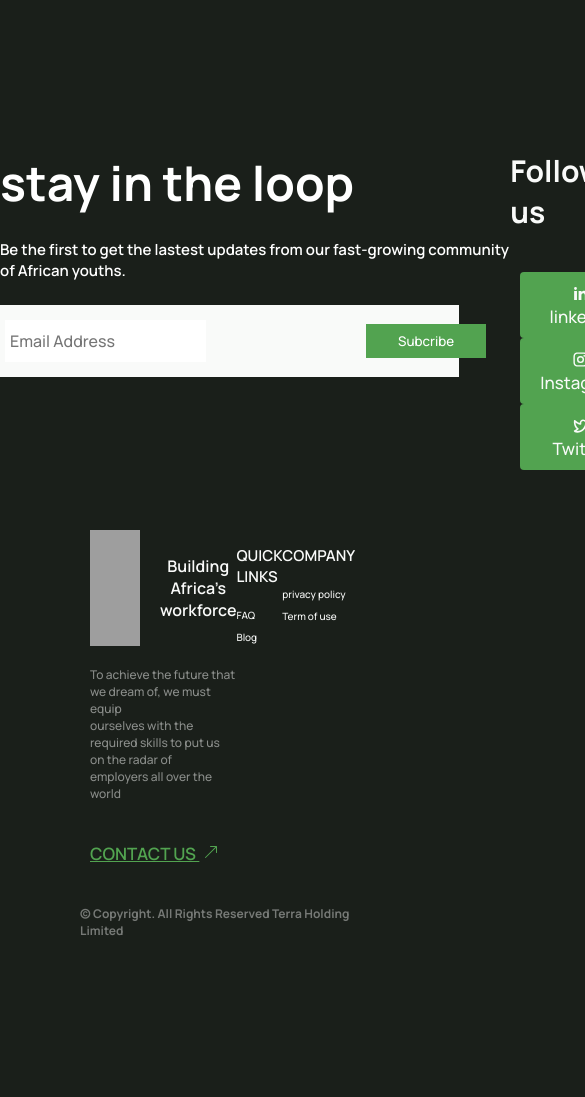
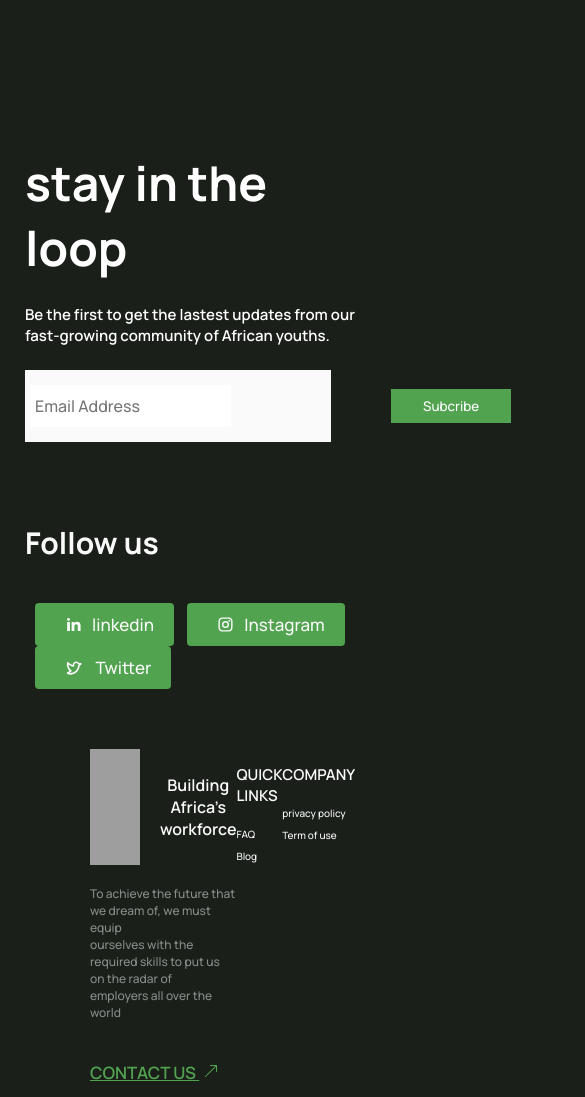
Before and after one commit to DarkXerXerS/BootCamp-Project, a plain HTML site: page index.html in a window 390 px wide. Shown: the top 1097 px of the page, 585 px wide, since content can reach past the window. Before the commit the page ends 939 px from the top, so only its background shows below. Drawn offline with Linux system fonts and the light colour scheme; grey boxes are pictures that could not be loaded.

Commit message:
mobile code

```diff
--- a/style.css
+++ b/style.css
@@ -222,4 +222,21 @@ input[placeholder*="Email Address"] {
 
 @media (max-width: 760px) {
 
+  .container_1 {
+    background-color: rgb(26, 31, 26);
+    margin-top: 150px;
+    margin-left: 25px;
+    margin-right: 25px;
+  }
+  .container_2 {
+    display: flex;
+    flex-direction: column;
+    gap: 80px;
+    /* margin: 0px 90px; */
+
+    justify-content: space-evenly;
+    /* gap: 20px 100px; */
+    /* border: solid 2px red; */
+    flex-shrink: inherit;
+  }
 }
```
